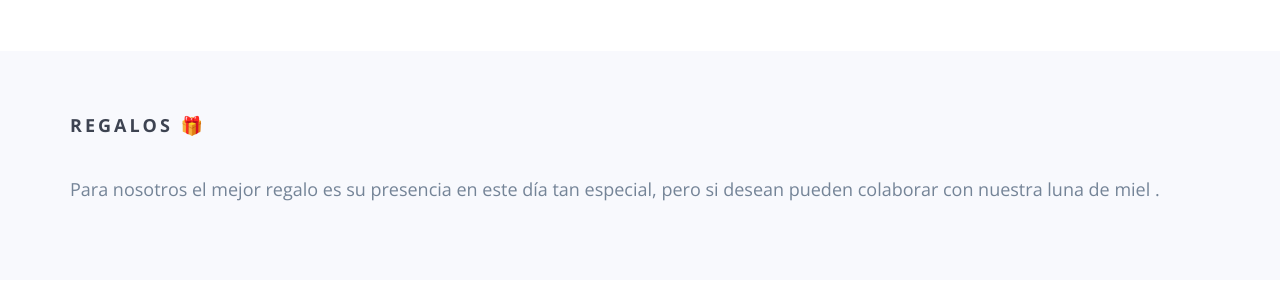
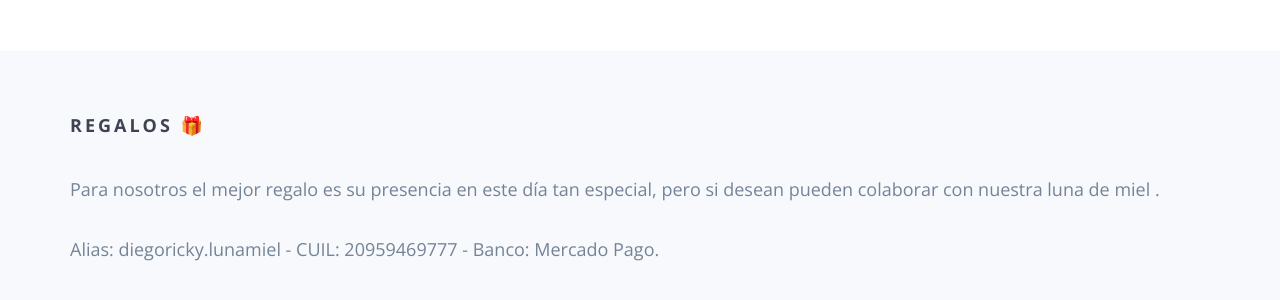
Before and after one commit to diegovotteroroca/Boda-diegoyricky, a website: page index.html in a window 1280 px wide. Shown: the part 4089-4389 px from the top of the page. Drawn offline with nearby package versions, Linux system fonts and the light colour scheme; files whose address does not match are found by name.

Commit message:
Datos transferencia luna de miel

```diff
--- a/index.html
+++ b/index.html
@@ -372,6 +372,7 @@
                 <div class="col-md-12">
                     <h3 class="header">Regalos 🎁</h3>
                     <h4 class="header">Para nosotros el mejor regalo es su presencia en este día tan especial, pero si desean pueden colaborar con nuestra luna de miel .</h4>
+                    <h4 class="header">Alias: diegoricky.lunamiel - CUIL: 20959469777 - Banco: Mercado Pago.</h4>
                 </div>
             </div>
         </div>
```
